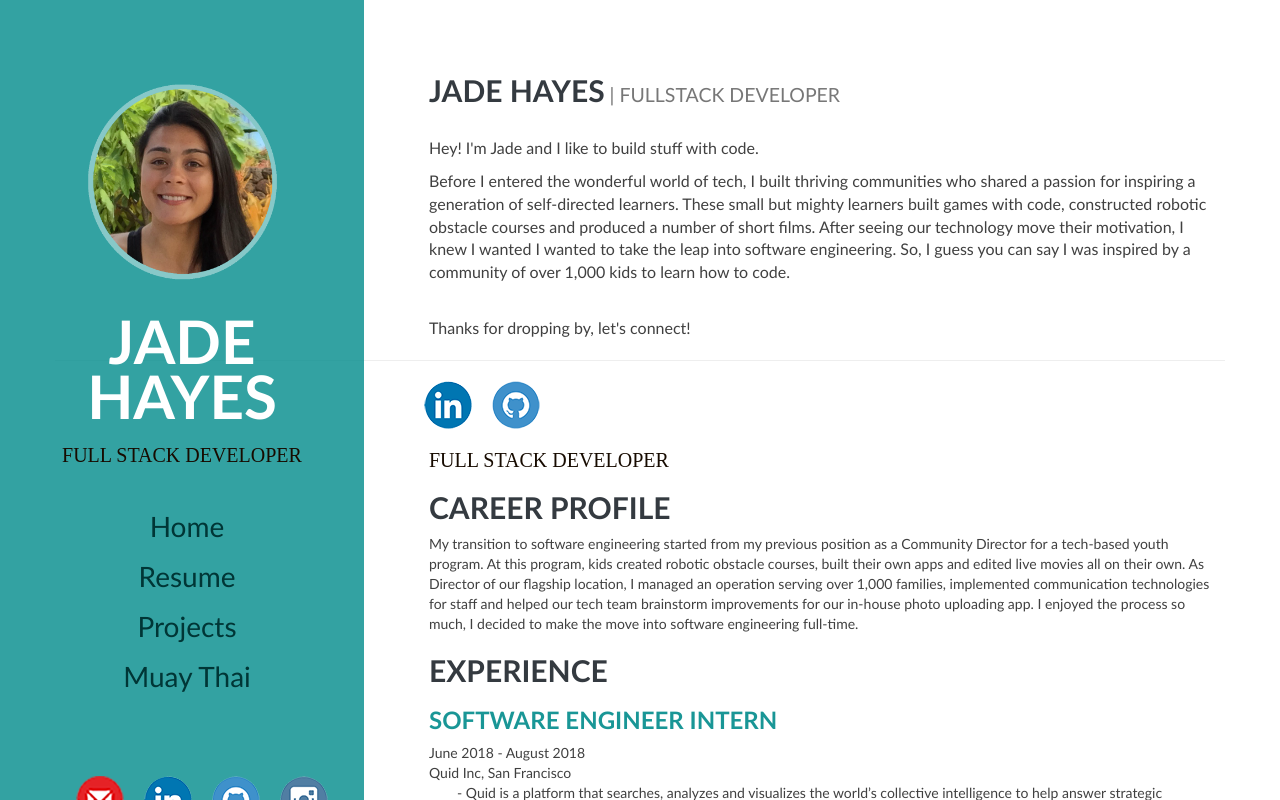
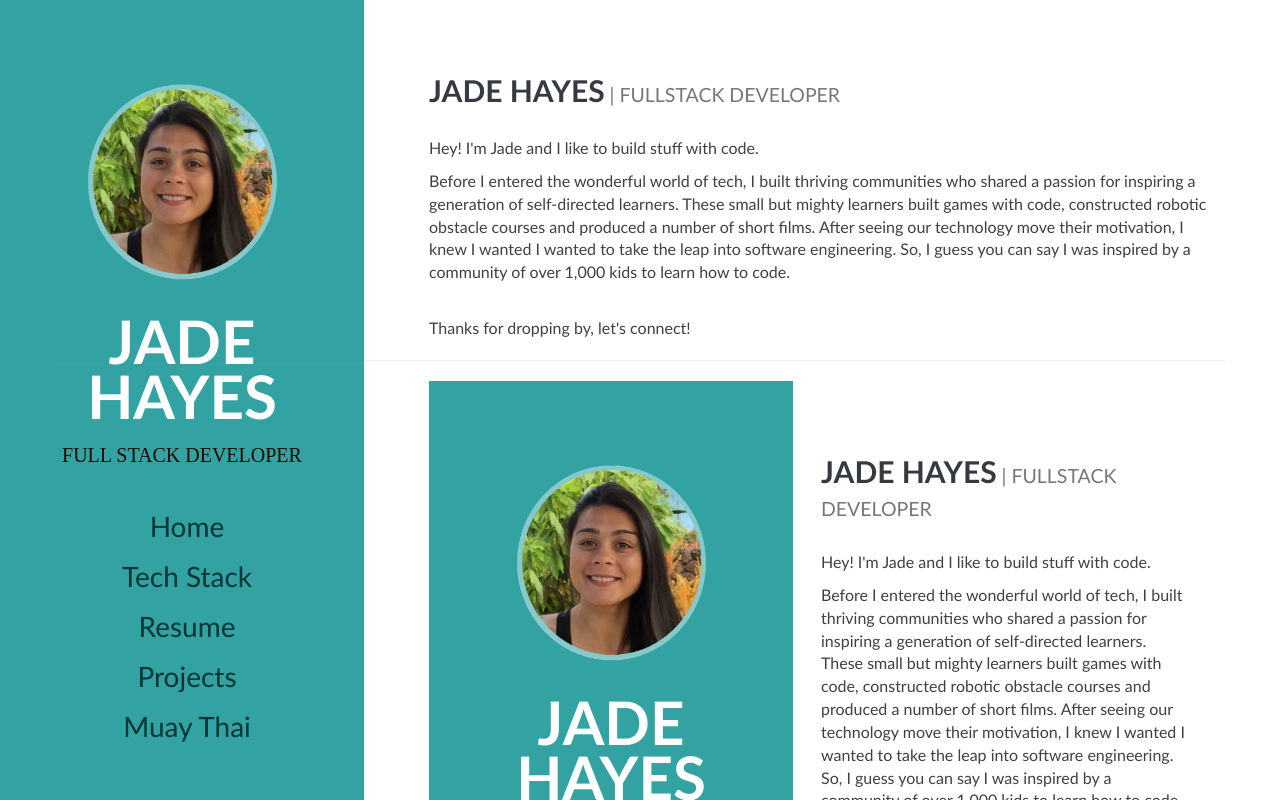
Before and after one commit to JadeHayes/personal-site, a React (Create React App) app in the folder frontend/: page /#resume in a window 1280 px wide. Shown: the top 800 px of the page. Built offline with nearby package versions, Linux system fonts and the light colour scheme.

Commit message:
added bubbles

```diff
--- a/frontend/src/App.css
+++ b/frontend/src/App.css
@@ -22,6 +22,15 @@
 #demo-button{
   margin-top: 3em;
 }
+
+.bubbles {
+  height: 100vh;
+  margin: 0;
+}
+
+iframe {
+  border: 0
+ }
 
 .quid{
   font-size: 16px;
--- a/frontend/src/components/Home.js
+++ b/frontend/src/components/Home.js
@@ -1,9 +1,4 @@
 import React, { Component } from 'react';
-import styled from 'styled-components';
-
-let intro = styled.div`
-    text-align: center;
-`;
 
 class Home extends Component {
     render() {
@@ -11,7 +6,7 @@ class Home extends Component {
             <div className='main'>
                     <h2> Jade Hayes<small> | FullStack Developer </small></h2>
                     <br/>
-                    <intro  className='aboutme' id='home'>
+                    <div  className='aboutme' id='home'>
                         <p> Hey! I'm Jade and I like to build stuff with code. </p>
                         <p> Before I entered the wonderful world of tech, I built thriving communities who shared
                             a passion for inspiring a generation of self-directed learners. These small but mighty
@@ -22,7 +17,7 @@ class Home extends Component {
                             <br/>
                         <p>  Thanks for dropping by, let's connect! </p>
 
-                    </intro>
+                    </div>
             </div>
 
     )}
--- a/frontend/src/components/Navbar.js
+++ b/frontend/src/components/Navbar.js
@@ -9,6 +9,7 @@ import instagram from './../images/social/instagram.png';
 import Home from './Home';
 import Resume from './Resume';
 import MuayThai from './MuayThai';
+import TechStack from './TechStack';
 import Projects from './Projects';
 import Footer from './Footer';
 
@@ -37,6 +38,7 @@ class Navbar extends Component {
                     <div className="Nav-container container-block">
                         <ul className='navs'>
                             <li className='navNames'><Link smooth to="/#home">Home</Link></li>
+                            <li className='navNames'><Link smooth to="/#tech-stack">Tech Stack</Link></li>
                             <li className='navNames'><Link smooth to="/#resume">Resume</Link></li>
                             <li className='navNames'><Link smooth to="/#projects">Projects</Link></li>
                             <li className='navNames'><Link smooth to="/#muaythai">Muay Thai</Link></li>
@@ -57,6 +59,8 @@ class Navbar extends Component {
             </Col>
                 <Home />
                 <hr/>
+                <TechStack />
+                <hr/>
                 <Resume />
                 <hr/>
                 <Projects />
--- /dev/null
+++ b/frontend/src/components/TechStack.js
@@ -0,0 +1,13 @@
+import React, { Component } from 'react';
+
+
+class TechStack extends Component {
+  render() {
+    return (
+      <div className='main bubbles'>
+        <iframe width="100%" height="100%" border="0" margin="0" src="http://localhost:8080/tech-stack/"/>
+     </div>
+    )}
+  }
+
+export default TechStack
```
